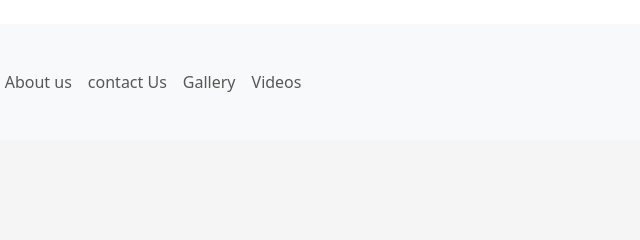
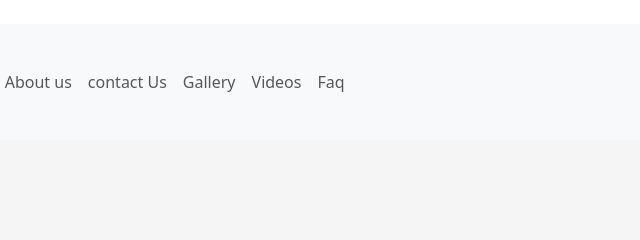
Before and after one commit to Rifat-Hasan02/event, a plain HTML site: page index.html in a window 1280 px wide. Shown: the top 240 px of the page, 189-829 px from the left. Drawn offline with nearby package versions, Linux system fonts and the light colour scheme.

Commit message:
Update index.html

```diff
--- a/index.html
+++ b/index.html
@@ -24,6 +24,7 @@
                <li class="nav-item"><a class="nav-link" href="#">contact Us</a></li>
                <li class="nav-item"><a class="nav-link" href="#">Gallery</a></li>
                <li class="nav-item"><a class="nav-link" href="#">Videos</a></li>
+               <li class="nav-item"><a class="nav-link" href="#">Faq</a></li>
 
              </ul>
              <form class="d-flex">
```
